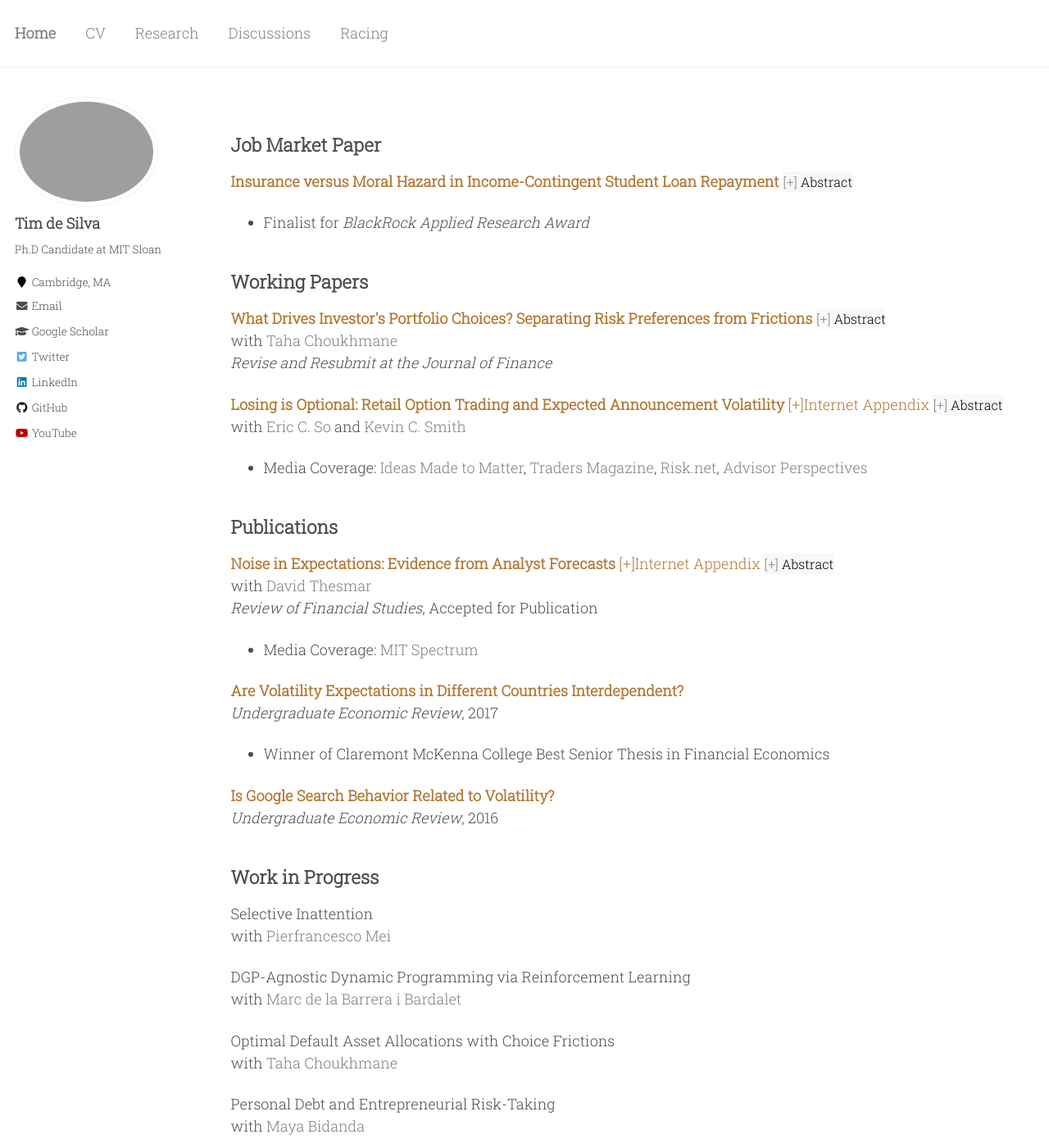
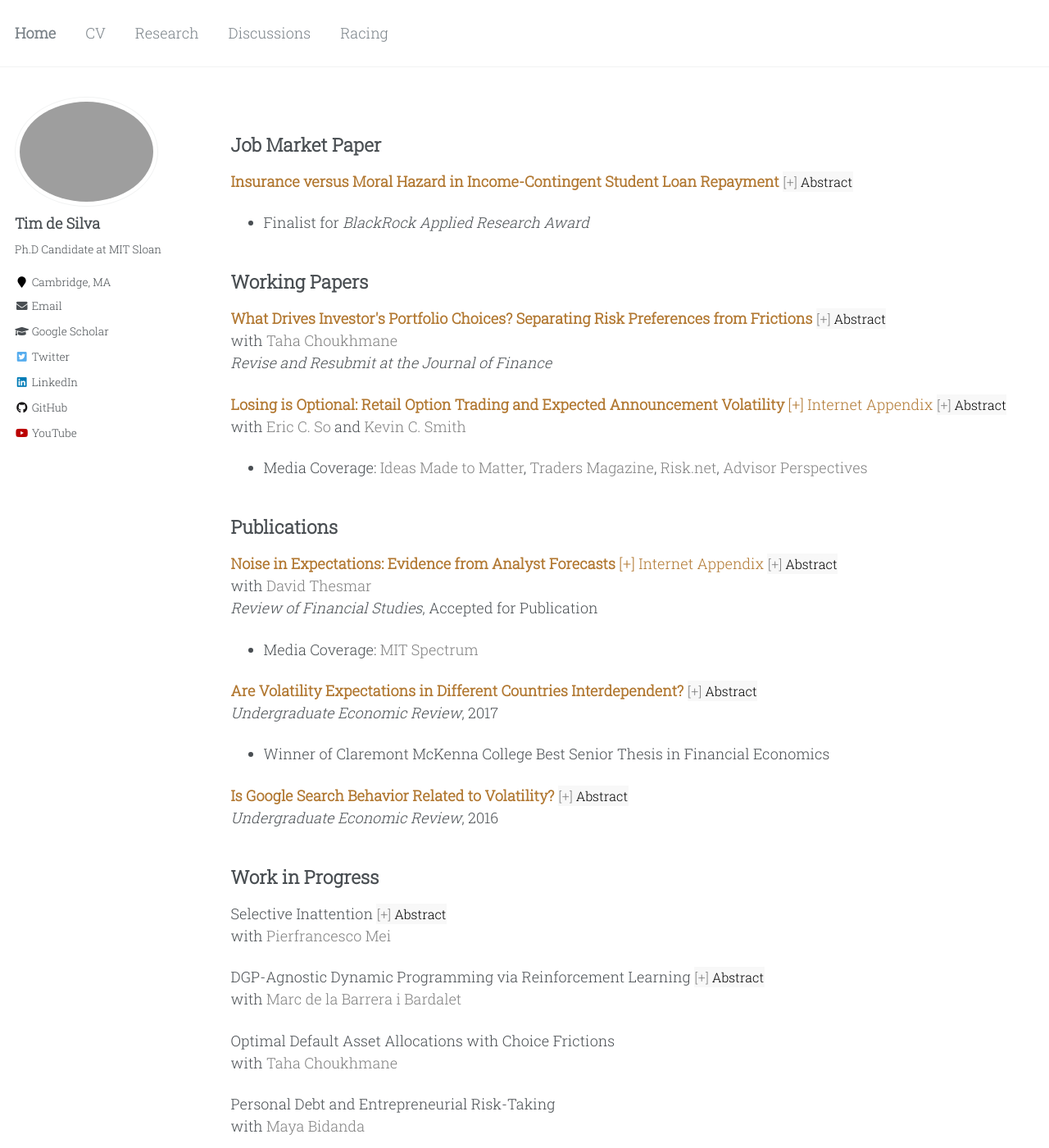
Before and after one commit to timhdesilva/timhdesilva.github.io, a Jekyll site: the page built from _pages/research.html, in a window 1280 px wide and 1400 px high. Shown: the whole window at 82% size. Built offline with Jekyll 4.4.1, drawn with Linux system fonts in a browser that asks for light colours.

Commit message:
update abstracts

```diff
--- a/_pages/research.html
+++ b/_pages/research.html
@@ -81,7 +81,7 @@ author_profile: true
 
 <p>
     <a style="text-decoration:none; color:rgb(177, 119, 48); font-weight:bold" href="http://timhdesilva.github.io/files/papers/losing_optional.pdf">Losing is Optional: Retail Option Trading and Expected Announcement Volatility</a>
-    <a style="text-decoration:none; color:rgb(177, 119, 48)" href="http://timhdesilva.github.io/files/papers/losing_optional_appendix.pdf">[+]Internet Appendix</a>
+    <a style="text-decoration:none; color:rgb(177, 119, 48)" href="http://timhdesilva.github.io/files/papers/losing_optional_appendix.pdf">[+] Internet Appendix</a>
     <button class="abstract-button" data-target="losing">Abstract</button>
     <br>with <a style="text-decoration:none; color:gray" href="https://mitmgmtfaculty.mit.edu/eso/">Eric C. So</a> and <a style="text-decoration:none; color:gray" href="https://ksmith142.github.io/">Kevin C. Smith</a>
     <ul>
@@ -96,7 +96,7 @@ author_profile: true
 
 <p>
     <a style="text-decoration:none; color:rgb(177, 119, 48); font-weight:bold" href="http://timhdesilva.github.io/files/papers/noise_expectations.pdf">Noise in Expectations: Evidence from Analyst Forecasts</a>
-    <a style="text-decoration:none; color:rgb(177, 119, 48)" href="http://timhdesilva.github.io/files/papers/noise_expectations_appendix.pdf">[+]Internet Appendix</a>
+    <a style="text-decoration:none; color:rgb(177, 119, 48)" href="http://timhdesilva.github.io/files/papers/noise_expectations_appendix.pdf">[+] Internet Appendix</a>
     <button class="abstract-button" data-target="noise">Abstract</button>
     <br>with <a style="text-decoration:none; color:gray" href="https://sites.google.com/site/dthesmar/">David Thesmar</a>
     <br><em>Review of Financial Studies</em>, Accepted for Publication
@@ -110,26 +110,45 @@ author_profile: true
 
 <p>
     <a style="text-decoration:none; color:rgb(177, 119, 48); font-weight:bold" href="https://digitalcommons.iwu.edu/uer/vol14/iss1/8/">Are Volatility Expectations in Different Countries Interdependent?</a>
+    <button class="abstract-button" data-target="vol">Abstract</button>
     <br><em>Undergraduate Economic Review</em>, 2017<br>
     <ul>
         <li>Winner of Claremont McKenna College Best Senior Thesis in Financial Economics</li>
     </ul>
 </p>
+<div id="vol" class="abstract-content">
+  Over the past couple of decades, the number of volatility indices has increased rapidly. Although the dynamics of realized volatility spillover have been studied extensively, very few studies exist that examine the spillover between these implied volatility indices. By using DAG-based structural vector autoregression, this paper provides evidence that implied volatility spillover differs from realized volatility spillover. Through solving the well-known VAR identification problem for these indices, this paper finds that Asia, more specifically Hong Kong, plays a central role in implied volatility spillover during and after the 2008 financial crisis.
+</div>
 
 <p>
     <a style="text-decoration:none; color:rgb(177, 119, 48); font-weight:bold" href="https://digitalcommons.iwu.edu/uer/vol13/iss1/13/">Is Google Search Behavior Related to Volatility?</a>
+    <button class="abstract-button" data-target="google">Abstract</button>
     <br><em>Undergraduate Economic Review</em>, 2016
 </p>
+<div id="vol" class="abstract-content">
+  Intuitively, one would expect that internet search volume would contain valuable information about investor sentiment for a company. With the development of new data sources, such as Google Trends, this relationship can be more easily and objectively examined. This paper seeks to examine the relationship between a company’s stock price volatility and its Google search volume. A small cross-section of twenty companies is considered, and the goal of this paper is to demonstrate the power of Google Trends data in hope of initiating further research. Using a conventional GARCH framework for financial market volatility, an economically and statistically significant contemporaneous relationship between Google search volume and equity volatility is found.
+</div>
 
 <h2 id="work-in-progress">Work in Progress</h2>
+
 <p>
     Selective Inattention
+    <button class="abstract-button" data-target="inattention">Abstract</button>
     <br>with <a style="text-decoration:none; color:gray" href="https://www.pierfrancescomei.com/">Pierfrancesco Mei</a>
 </p>
+<div id="inattention" class="abstract-content">
+  We introduce the concept of selective inattention: agents in the economy selectively update their expectations about aggregate variables only when they make individual decisions for which these variables are relevant. Using a comprehensive set of household surveys, we show that households form expectations of macroeconomic variables that are more accurate, less dispersed, and closer to those of professional forecasters around periods in which they make important decisions, such as taking out a mortgage. These effects are larger for more consequential decisions and increase with proxies for financial sophistication. In ongoing work, we develop a consumption-savings model with durable and nondurable consumption, where agents can pay an observation cost to observe the return on a risky asset. In the model, agents exhibit selective inattention endogenously: they are more likely to pay the observation cost when adjusting durable consumption. This selective inattention has spillover effects on nondurable consumption and implies that the model can exhibit two features that have been difficult to reconcile jointly: a high level of macro-inattention, which refers to the sluggishness with which average expectations respond to shocks, and large responses of macro aggregates to shocks, in particular volatile durable goods spending.
+</div>
+
 <p>
     DGP-Agnostic Dynamic Programming via Reinforcement Learning
+    <button class="abstract-button" data-target="agnostic_dp">Abstract</button>
     <br>with <a style="text-decoration:none; color:gray" href="https://economics.mit.edu/people/phd-students/marc-de-la-barrera-i-bardalet">Marc de la Barrera i Bardalet</a>
 </p>
+<div id="agnostic_dp" class="abstract-content">
+  Traditional dynamic programming requires a mathematical model of the state transition function. Using reinforcement learning techniques, we develop a framework that allows more general transition functions. The modeler does not need to know the transition function as long as it can simulate realizations of it or observe realizations from data. We apply it to the income fluctuations problem and show that our solution technique is able to learn the underlying data-generating process, achieving the same value as traditional methods. We then quantify the welfare loss of assuming the income process is an AR1 instead of using real income realizations.
+</div>
+
 <p>
     Optimal Default Asset Allocations with Choice Frictions
     <br>with <a style="text-decoration:none; color:gray" href="https://tahachoukhmane.com/">Taha Choukhmane</a>
```
